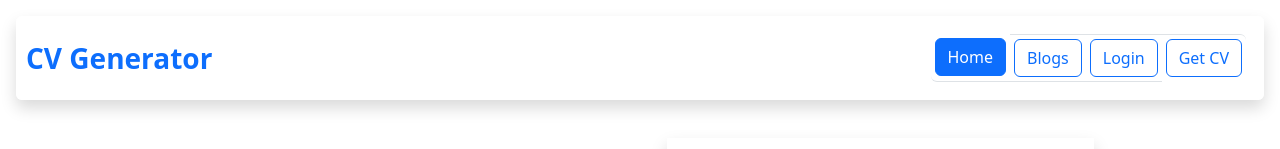
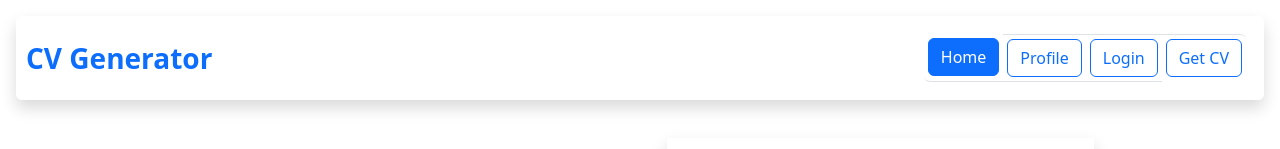
Before and after one commit to Dereje-boy/cv_generator_react, a React (Vite) app: page / in a window 1280 px wide. Shown: the top 149 px of the page. Built offline with nearby package versions, Linux system fonts and the light colour scheme.

Commit message:
making changes to header nav just to replace blogs with profile page and aligning routes with it

```diff
--- a/src/Components/Home/Card.jsx
+++ b/src/Components/Home/Card.jsx
@@ -14,7 +14,7 @@ return (
 				<div className="card-text d-flex flex-grow-1 flex-column justify-content-center">
 					<p className="fs-6 text-justify">{desc}</p>
 				</div>
-				<Link to={cta} className="btn btn-primary align-self-center">{cta}</Link>
+				<Link to={"/profile/"+cta} className="btn btn-primary align-self-center">{cta}</Link>
 			</div>
 
 		</div>
--- a/src/Components/Home/Navs.jsx
+++ b/src/Components/Home/Navs.jsx
@@ -5,7 +5,7 @@ export default function Navs(){
 return (
 	<ul className=" p-2 list-group list-group-flush list-group-horizontal">
 		<CreateNav path="/" label="Home" />
-		<CreateNav path="/blogs" label="Blogs" />
+		<CreateNav path="/profile" label="Profile" />
 		<CreateNav path="/login" label="Login" />
 		<CreateNav path="/getCV" label="Get CV" />
 	</ul>
--- a/src/main.jsx
+++ b/src/main.jsx
@@ -18,17 +18,13 @@ import Home from './Pages/Home.jsx';
 
 import {RouterProvider, createBrowserRouter} from 'react-router-dom';
 
-const router = createBrowserRouter([
-	{
-		path :"/",
-		element: <App />,
-		children:[
+const profileChildren = [
 	{
 		index: true,
-			element: <Home />
+		element: <Cards />
 	},{
-			path:"profiles",
-			element: <Cards />
+		path: "education",
+		element: <Education />
 	},{
 		path:"personal information",
 		element: <PersonalInformation />
@@ -47,6 +43,20 @@ const router = createBrowserRouter([
 	},{
 		path:"hobbies",
 		element: <Hobbies />
+	}
+];
+
+const router = createBrowserRouter([
+	{
+		path :"/",
+		element: <App />,
+		children:[
+		{
+			index: true,
+			element: <Home />
+		},{
+			path:"profile",
+			children: profileChildren
 		},{
 			path:"getcv",
 			element:<GetCV />
@@ -54,10 +64,10 @@ const router = createBrowserRouter([
 			path:"login",
 			element:<Login />
 		}]
-	},{
+	}
+]);
 
-	},
-]);
+
 
 createRoot(document.getElementById('root')).render(
   <StrictMode >
```
Lines whose indentation alone changed are shown as unchanged.
